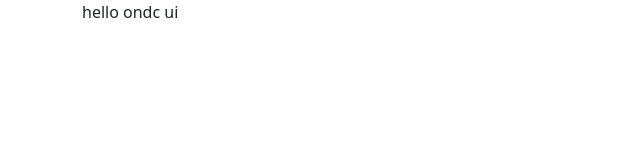
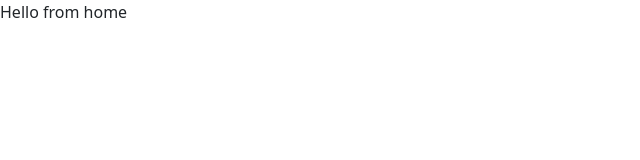
Before and after one commit to shreynpatel23/ondc-ui-layer, a React (Create React App) app: page /home in a window 1280 px wide. Shown: the top 160 px of the page, without its empty margins (0-640 px from the left). Built offline with nearby package versions, Linux system fonts and the light colour scheme.

Commit message:
added routing and component structure

```diff
--- a/package.json
+++ b/package.json
@@ -3,15 +3,16 @@
   "version": "0.1.0",
   "private": true,
   "dependencies": {
+    "@popperjs/core": "^2.11.0",
     "@testing-library/jest-dom": "^5.16.1",
     "@testing-library/react": "^12.1.2",
     "@testing-library/user-event": "^13.5.0",
-    "@popperjs/core": "^2.11.0",
     "axios": "^0.24.0",
     "bootstrap": "^5.1.3",
     "jquery": "^3.6.0",
     "react": "^17.0.2",
     "react-dom": "^17.0.2",
+    "react-router-dom": "^5.2.0",
     "react-scripts": "4.0.3",
     "web-vitals": "^1.0.1"
   },
--- a/src/App.js
+++ b/src/App.js
@@ -1,7 +1,8 @@
 import "./App.css";
+import OndcRoutes from "./router";
 
 function App() {
-  return <p className="container">hello ondc ui</p>;
+  return <OndcRoutes />;
 }
 
 export default App;
--- /dev/null
+++ b/src/components/application/home/home.js
@@ -0,0 +1,5 @@
+import React from "react";
+
+export default function Home() {
+  return <div>Hello from home</div>;
+}
--- /dev/null
+++ b/src/components/application/product-listing/productListing.js
@@ -0,0 +1,5 @@
+import React from "react";
+
+export default function ProductListing() {
+  return <div>hello from product listing</div>;
+}
--- /dev/null
+++ b/src/components/shared/header/header.js
@@ -0,0 +1,5 @@
+import React from "react";
+
+export default function Header() {
+  return <div>hello from header</div>;
+}
--- /dev/null
+++ b/src/components/shared/page-not-found.js
@@ -0,0 +1,5 @@
+import React from "react";
+
+export default function PageNotFound() {
+  return <div>The page you are looking for does not exist</div>;
+}
--- /dev/null
+++ b/src/router.js
@@ -0,0 +1,26 @@
+import React from "react";
+import {
+  BrowserRouter as Router,
+  Route,
+  Switch,
+  Redirect,
+} from "react-router-dom";
+import PageNotFound from "./components/shared/page-not-found";
+import Home from "./components/application/home/home";
+import ProductListing from "./components/application/product-listing/productListing";
+
+export default class OndcRoutes extends React.Component {
+  render() {
+    return (
+      <Router>
+        <Switch>
+          <Route path={"/"} exact component={() => <Redirect to={"/home"} />} />
+          <Route path={"/home"} component={Home} />
+          <Route path={"/products"} component={ProductListing} />
+          <Route path="/page-not-found" component={PageNotFound} />
+          <Route path="" component={() => <Redirect to="/page-not-found" />} />
+        </Switch>
+      </Router>
+    );
+  }
+}
```
Also changed, not shown: 1 other file (tests, documents, lock files or other folders).
